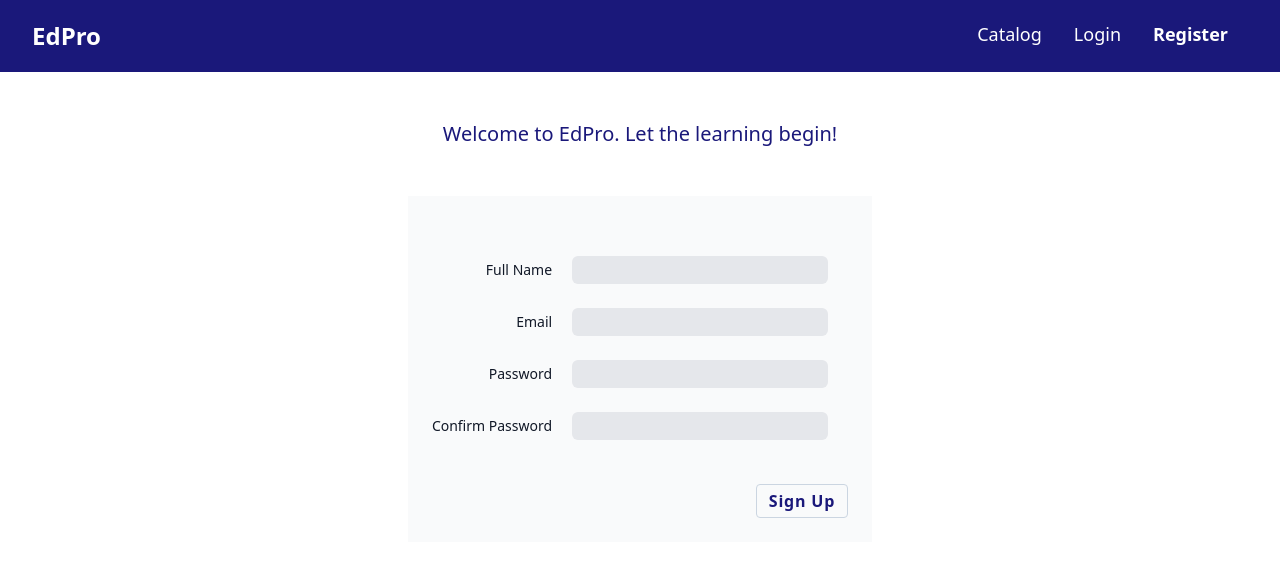
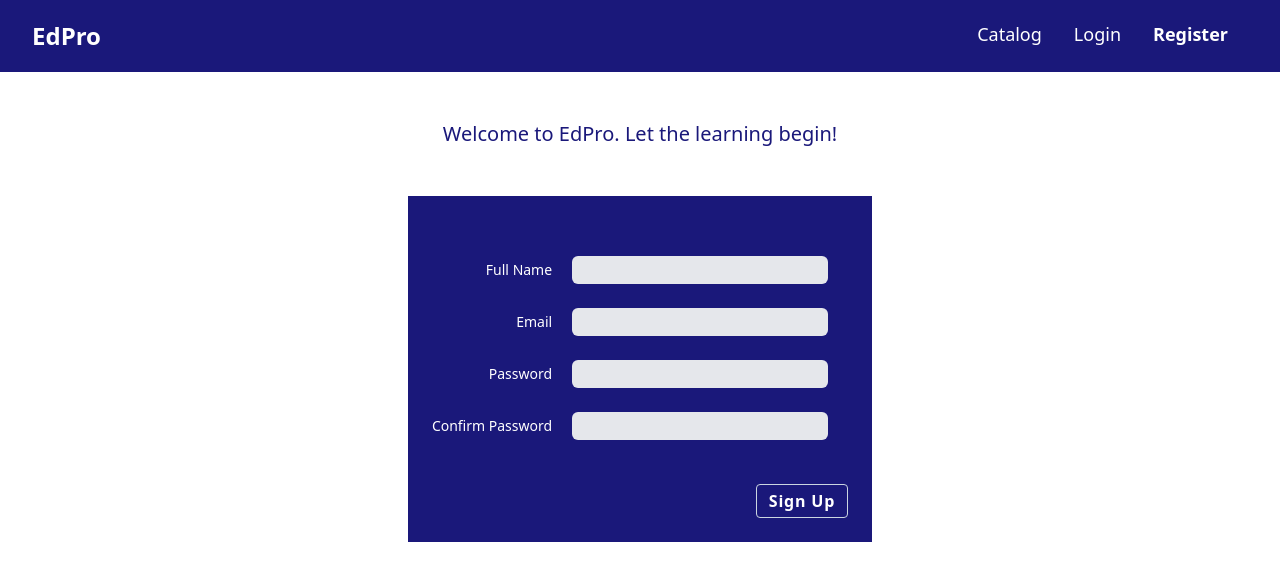
Before and after one commit to commanderMadi/edpro, a React (Vite) app: page /register in a window 1280 px wide. Shown: the top 580 px of the page. Built offline with nearby package versions, Linux system fonts and the light colour scheme; no server answers.

Commit message:
change color accent for forms

```diff
--- a/src/pages/Login.jsx
+++ b/src/pages/Login.jsx
@@ -1,55 +1,63 @@
-import { useState } from "react"
-import { Navigate } from "react-router-dom"
-import { useLogin } from "../hooks/useLogin"
-import { useAuthContext } from "../hooks/useAuthContext"
+import { useState } from 'react';
+import { Navigate } from 'react-router-dom';
+import { useLogin } from '../hooks/useLogin';
+import { useAuthContext } from '../hooks/useAuthContext';
 
 function Login() {
-  const [email, setEmail] = useState('')
-  const [password, setPassword] = useState('')
-  const { error, isPending, login } = useLogin()
-  const { user } = useAuthContext()
+    const [email, setEmail] = useState('');
+    const [password, setPassword] = useState('');
+    const { error, isPending, login } = useLogin();
+    const { user } = useAuthContext();
 
     const handleSubmit = (e) => {
-    e.preventDefault()
-    login(email, password)
-  }
+        e.preventDefault();
+        login(email, password);
+    };
 
     if (user) {
-    return <Navigate to='/my-courses/enrolled' replace/>
+        return <Navigate to='/my-courses/enrolled' replace />;
     }
 
     return (
-    <div className="flex flex-col justify-center items-center">
-      <h2 className="text-xl text-accent font-medium my-12">Welcome back! Ready to resume your learning journey?</h2>
-      <form onSubmit={handleSubmit} className="bg-gray-50 p-6 pt-12">
-        <label className="labl-txt">
-          <span>Email</span>
+        <div className='flex flex-col  justify-center items-center'>
+            <h2 className='text-xl text-accent font-medium my-12'>
+                Welcome back! Ready to resume your learning journey?
+            </h2>
+            <form onSubmit={handleSubmit} className='bg-accent  p-6 pt-12'>
+                <label className='labl-txt'>
+                    <span className='text-white'>Email</span>
                     <input
                         required
                         type='email'
                         onChange={(e) => setEmail(e.target.value)}
                         value={email}
-            className="txt-inpt"
+                        className='txt-inpt'
                     />
                 </label>
-        <label className="labl-txt">
-          <span>Password</span>
+                <label className='labl-txt'>
+                    <span className='text-white'>Password</span>
                     <input
                         required
                         type='password'
                         onChange={(e) => setPassword(e.target.value)}
                         value={password}
-            className="txt-inpt"
+                        className='txt-inpt'
                     />
                 </label>
-        <div className="flex justify-end mt-8">
-          {!isPending && <button className='btn-primary'>Login</button>}
-          {isPending && <button className='btn-primary' disabled>Loading</button>}
+                <div className='flex justify-end mt-8'>
+                    {!isPending && (
+                        <button className='btn-primary !text-white'>Login</button>
+                    )}
+                    {isPending && (
+                        <button className='btn-primary' disabled>
+                            Loading
+                        </button>
+                    )}
                 </div>
             </form>
             {error && <div className='error'>{error}</div>}
         </div>
-  )
+    );
 }
 
-export default Login
+export default Login;
--- a/src/pages/Register.jsx
+++ b/src/pages/Register.jsx
@@ -1,36 +1,39 @@
-import { useState } from 'react'
-import { Navigate } from "react-router-dom"
-import { useRegister } from '../hooks/useRegister'
-import { useAuthContext } from "../hooks/useAuthContext"
+import { useState } from 'react';
+import { Navigate } from 'react-router-dom';
+import { useRegister } from '../hooks/useRegister';
+import { useAuthContext } from '../hooks/useAuthContext';
 
 function Register() {
-  const [fullName, setFullName] = useState('')
-  const [email, setEmail] = useState('')
-  const [password, setPassword] = useState('')
-  const { error, isPending, register } = useRegister()
-  const { user } = useAuthContext()
+    const [fullName, setFullName] = useState('');
+    const [email, setEmail] = useState('');
+    const [password, setPassword] = useState('');
+    const { error, isPending, register } = useRegister();
+    const { user } = useAuthContext();
 
     const handleSubmit = (e) => {
-    e.preventDefault()
-    register(fullName, email, password)
-  }
+        e.preventDefault();
+        register(fullName, email, password);
+    };
 
     const checkPassword = (e) => {
-    e.preventDefault()
-    e.target.value == password ?
-      e.target.setCustomValidity('') : e.target.setCustomValidity('Password do not match')
-  }
+        e.preventDefault();
+        e.target.value == password
+            ? e.target.setCustomValidity('')
+            : e.target.setCustomValidity('Password do not match');
+    };
 
     if (user) {
-    return <Navigate to='/my-courses/enrolled' replace/>
+        return <Navigate to='/my-courses/enrolled' replace />;
     }
 
     return (
         <div className='flex flex-col justify-center items-center'>
-      <h2 className="text-xl text-accent font-medium my-12">Welcome to EdPro. Let the learning begin!</h2>
-      <form onSubmit={handleSubmit} className='bg-gray-50 p-6 pt-12'>
+            <h2 className='text-xl text-accent font-medium my-12'>
+                Welcome to EdPro. Let the learning begin!
+            </h2>
+            <form onSubmit={handleSubmit} className='bg-accent p-6 pt-12'>
                 <label className='labl-txt'>
-          <span>Full Name</span>
+                    <span className='text-white'>Full Name</span>
                     <input
                         required
                         type='text'
@@ -40,7 +43,7 @@ function Register() {
                     />
                 </label>
                 <label className='labl-txt'>
-          <span>Email</span>
+                    <span className='text-white'>Email</span>
                     <input
                         required
                         type='email'
@@ -50,7 +53,7 @@ function Register() {
                     />
                 </label>
                 <label className='labl-txt'>
-          <span>Password</span>
+                    <span className='text-white'>Password</span>
                     <input
                         required
                         type='password'
@@ -60,7 +63,7 @@ function Register() {
                     />
                 </label>
                 <label className='labl-txt'>
-          <span>Confirm Password</span>
+                    <span className='text-white'>Confirm Password</span>
                     <input
                         required
                         type='password'
@@ -68,14 +71,20 @@ function Register() {
                         className='txt-inpt'
                     />
                 </label>
-        <div className="flex justify-end mt-8">
-          {!isPending && <button className='btn-primary'>Sign up</button>}
-          {isPending && <button className='btn-primary' disabled>Loading</button>}
+                <div className='flex justify-end mt-8'>
+                    {!isPending && (
+                        <button className='btn-primary !text-white'>Sign up</button>
+                    )}
+                    {isPending && (
+                        <button className='btn-primary' disabled>
+                            Loading
+                        </button>
+                    )}
                 </div>
                 {error && <div>{error}</div>}
             </form>
         </div>
-  )
+    );
 }
 
-export default Register
+export default Register;
```
Lines whose indentation alone changed are shown as unchanged.
